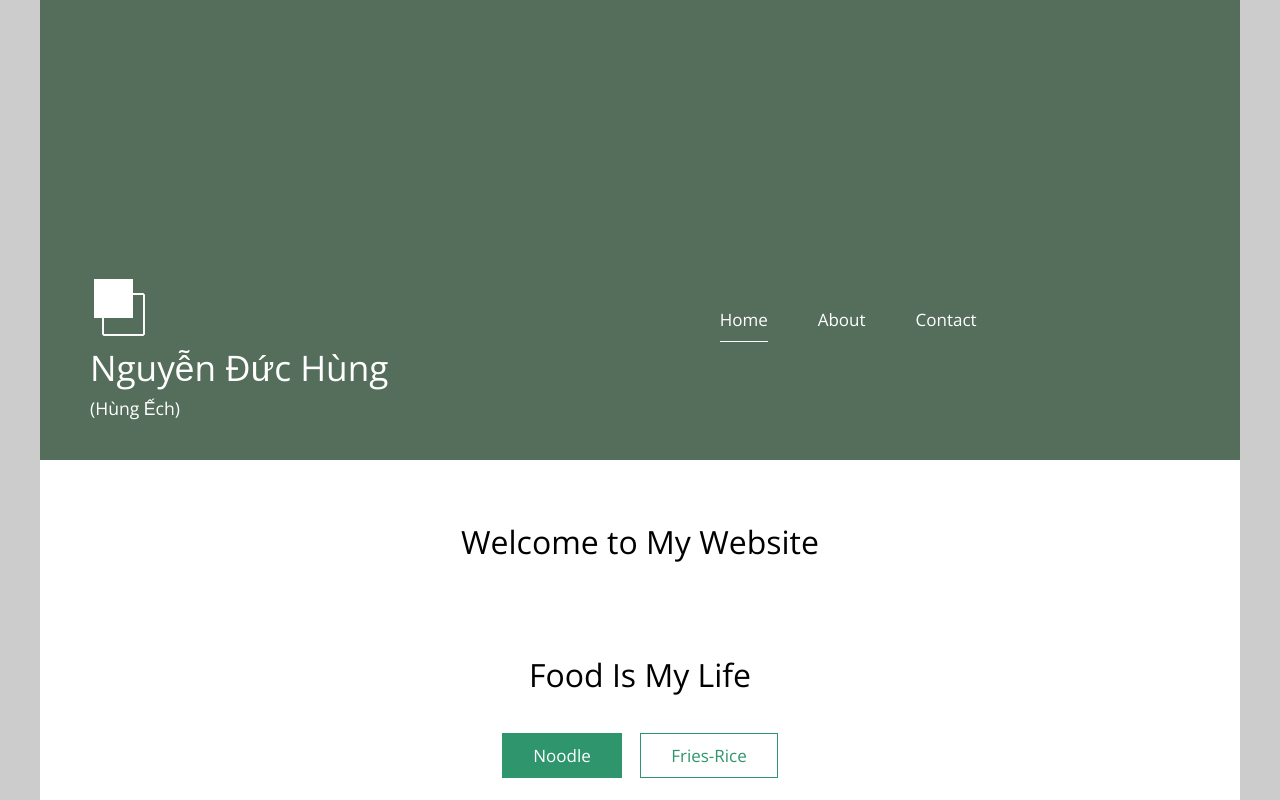
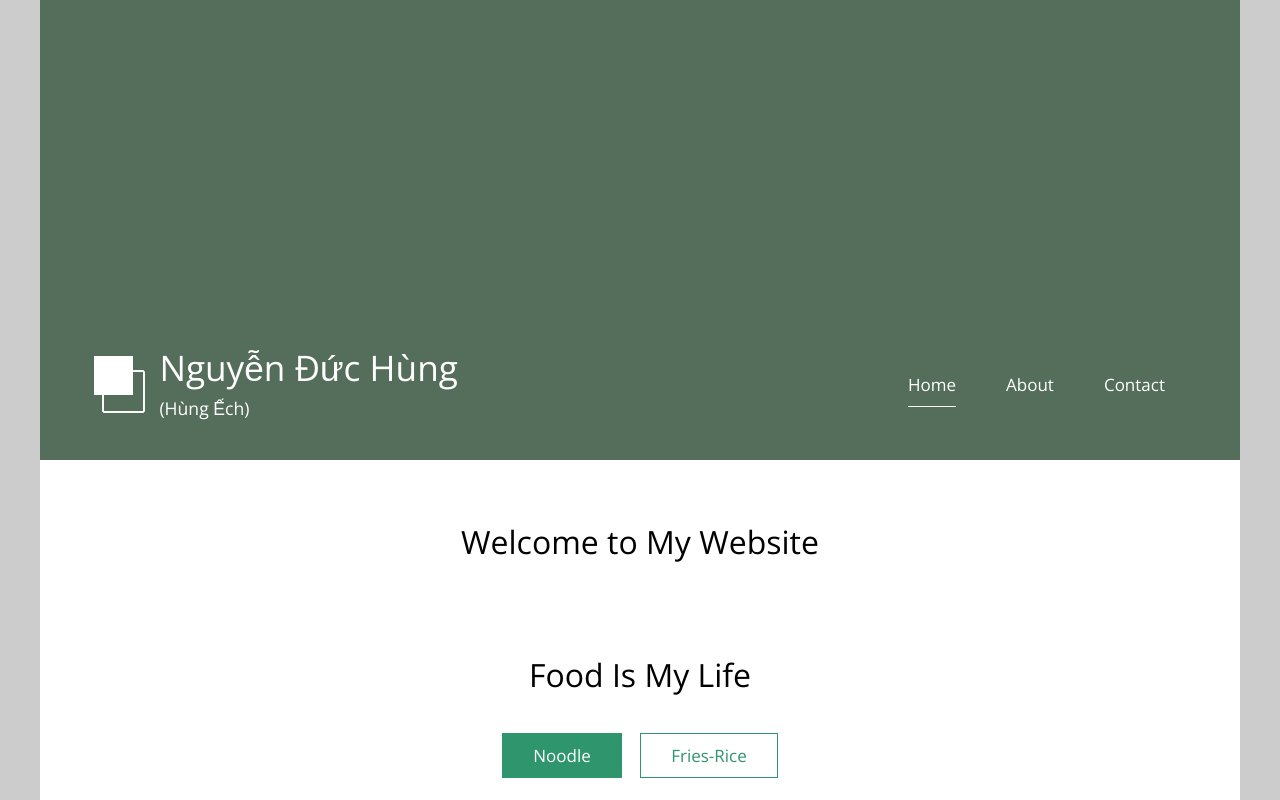
Before and after one commit to hungproh99/gorf4899, a plain HTML site: page index.html in a window 1280 px wide. Shown: the top 800 px of the page. Drawn offline with nearby package versions, Linux system fonts and the light colour scheme.

Commit message:
Update index.html

```diff
--- a/index.html
+++ b/index.html
@@ -19,7 +19,7 @@
             <div class="parallax-window" data-parallax="scroll" data-image-src="img/image.jpg">
                 <div class="tm-header">
                     <div class="row tm-header-inner">
-                        <div class="col-md-4 col-12">
+                        <div class="col-md-6 col-12">
                             <img src="img/image1.png" alt="Logo" class="tm-site-logo" />
                             <div class="tm-site-text-box">
                                 <h1 class="tm-site-title">Nguyễn Đức Hùng</h1>
```
